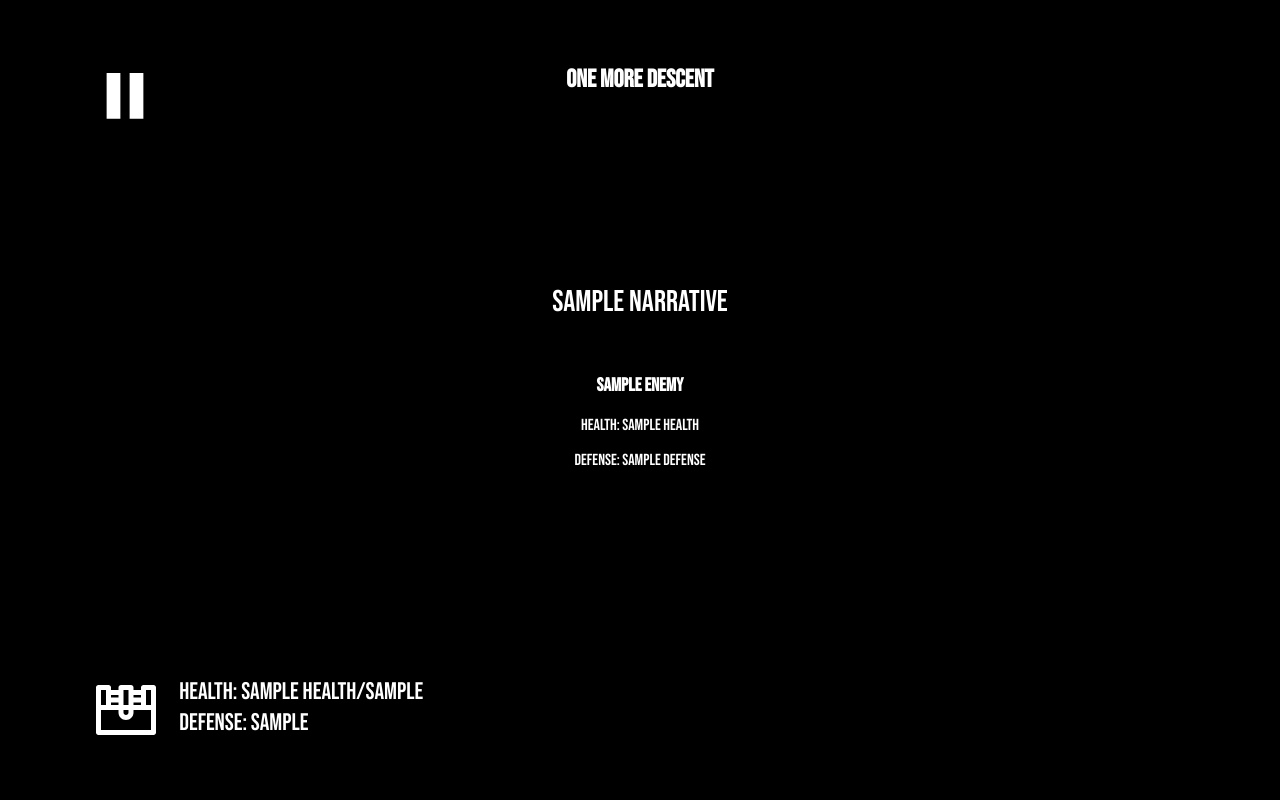
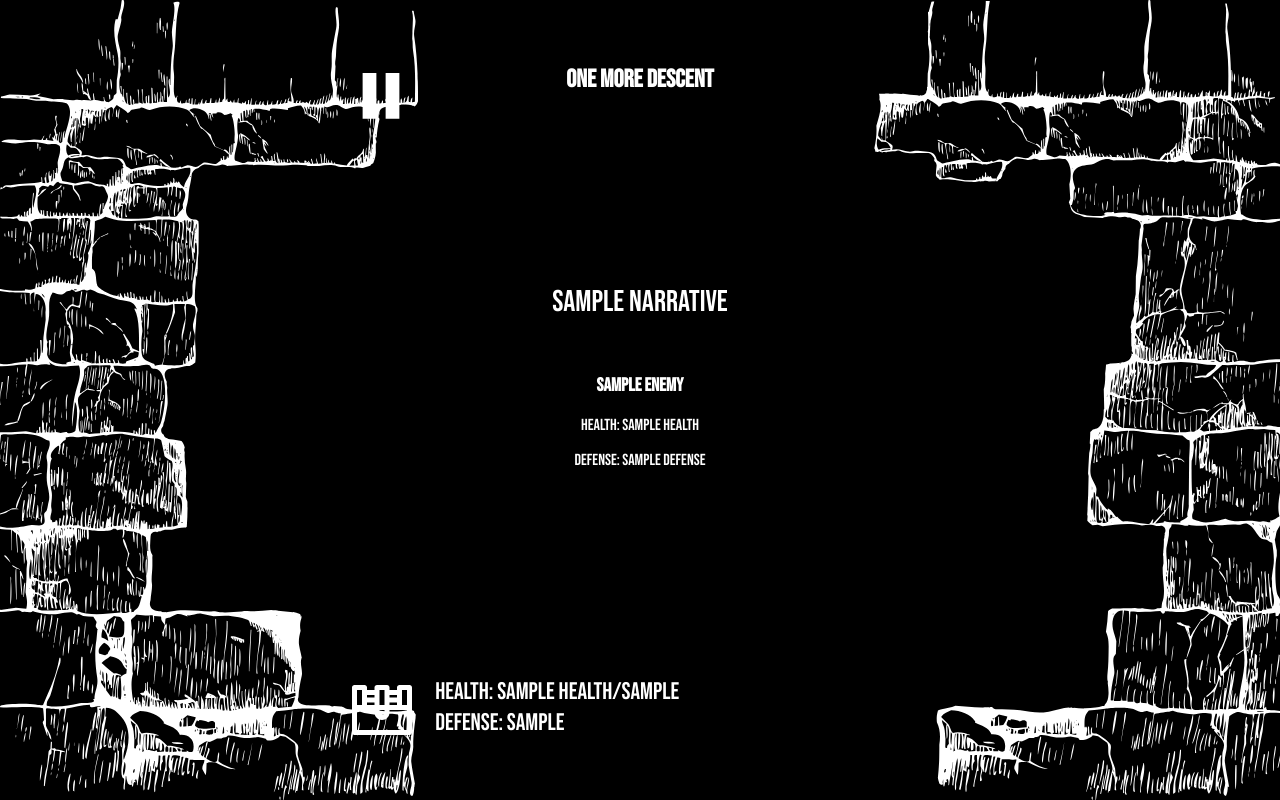
Before and after one commit to kjhall04/DungeonCrawler, a Python web app: template frontend/templates/game.html in a window 1280 px wide. Run offline with Jinja, Linux system fonts and the light colour scheme; the template is opened without the code that fills it: most values are stand-ins (such as "Sample title", 1, 10 or a date in 2020).

Commit message:
Walls added

```diff
--- a/frontend/static/account_pages.css
+++ b/frontend/static/account_pages.css
@@ -51,7 +51,7 @@ body {
     background: transparent;
     border: none;
     outline: none;
-    border: 2px solid black;
+    border: 3px solid black;
     border-radius: 40px;
     font-size: 22px;
     color: black;
--- a/frontend/static/game.css
+++ b/frontend/static/game.css
@@ -55,7 +55,7 @@ body {
 #health-defense-display {
     position: absolute;
     bottom: 7.5%;
-    left: 14%;
+    left: 34%;
     font-size: 24px;
     color: white;
     text-align: left;
@@ -73,7 +73,7 @@ body {
 #pause-button {
     position: absolute;
     top: 5%;
-    left: 5%;
+    left: 25%;
     font-size: 110px;
     background: none;
     border: none;
@@ -135,7 +135,7 @@ body {
     font-size: 30px;
     color: white;
     line-height: 1.5;
-    max-width: 80%;
+    max-width: 70%;
     margin: 0 auto;
 }
 
@@ -259,7 +259,7 @@ body {
 #inventory-button {
     position: absolute;
     bottom: 5%;
-    left: 7%;
+    left: 27%;
     background: none;
     border: none;
     color: white;
@@ -324,3 +324,20 @@ body.inventory-open #inventory-button {
     filter: none !important;
     z-index: 10000;
 }
+
+.wall-svg {
+    position: fixed;
+    top: 0;
+    height: 100vh;
+    width: auto;
+    z-index: 0; /* Behind main content */
+    pointer-events: none; /* So they don't block clicks */
+}
+
+.wall-left {
+    left: 0;
+}
+
+.wall-right {
+    right: 0;
+}
--- a/frontend/templates/game.html
+++ b/frontend/templates/game.html
@@ -4,6 +4,8 @@
     <meta charset="UTF-8">
     <meta name="viewport" content="width=device-width, initial-scale=1.0">
     <title>One More Descent</title>
+    <link rel="preload" as="image" href="{{ url_for('static', filename='images/Wall_Left.svg') }}">
+    <link rel="preload" as="image" href="{{ url_for('static', filename='images/Wall_Right.svg') }}">
     <link href="https://fonts.googleapis.com/css2?family=Bebas+Neue&display=swap" rel="stylesheet">
     <link href='https://unpkg.com/boxicons@2.1.4/css/boxicons.min.css' rel='stylesheet'>
     <link rel="stylesheet" href="{{ url_for('static', filename='game.css') }}">
@@ -36,6 +38,9 @@
     </script>
 </head>
 <body>
+    <div class="svg-left">
+        <img src="{{ url_for('static', filename='images/Wall_Left.svg') }}" alt="Wall Left" class="wall-svg wall-left">
+    </div>
     <div id="ui-overlay"></div>
     <div class="wrapper">
         <!-- Pause Icon Button -->
@@ -141,5 +146,8 @@
             </form>
         </div>
     </div>
+    <div class="svg-right">
+        <img src="{{ url_for('static', filename='images/Wall_Right.svg') }}" alt="Wall Right" class="wall-svg wall-right">
+    </div>
 </body>
 </html>
--- a/frontend/templates/login.html
+++ b/frontend/templates/login.html
@@ -4,6 +4,7 @@
     <meta charset="UTF-8">
     <meta name="viewport" content="width=device-width, initial-scale=1.0">
     <title>Login</title>
+    <link rel="preload" as="image" href="{{ url_for('static', filename='images/SkeletonThrone.svg') }}">
     <link href="https://fonts.googleapis.com/css2?family=Bebas+Neue&display=swap" rel="stylesheet">
     <link rel="stylesheet" href="{{ url_for('static', filename='account_pages.css') }}">
 </head>
@@ -16,7 +17,7 @@
             <div class="wrapper" id="login-container">
                 <form action="/login" method="POST" novalidate>
                     <h1>One More Descent</h1>
-                    <h2>-- Login --</h2>
+                    <h2>---- Login ----</h2>
                     <div class="input-box">
                         <input type="text" name="username" placeholder="Username" value="{{ username if username else '' }}" required>
                     </div>
```
Also changed, not shown: frontend/static/create_character.css (+18 -0 lines), frontend/static/select_save.css (+17 -0 lines), frontend/static/title_animation.css (+17 -0 lines), frontend/templates/create_account.html (+10 -2 lines), frontend/templates/create_character.html (+8 -0 lines), frontend/templates/select_save.html (+8 -0 lines), frontend/templates/title_animation.html (+8 -0 lines), frontend/static/images/Wall_Left.svg (added), frontend/static/images/Wall_Right.svg (added).
